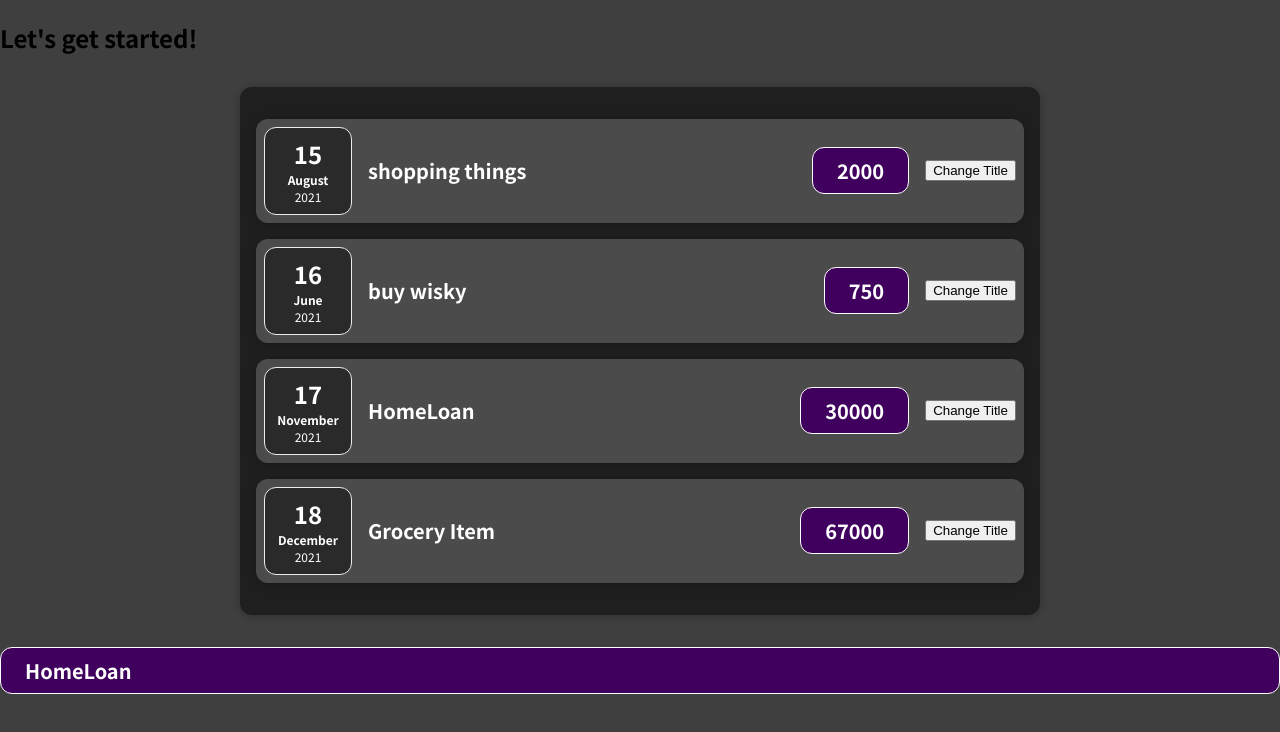
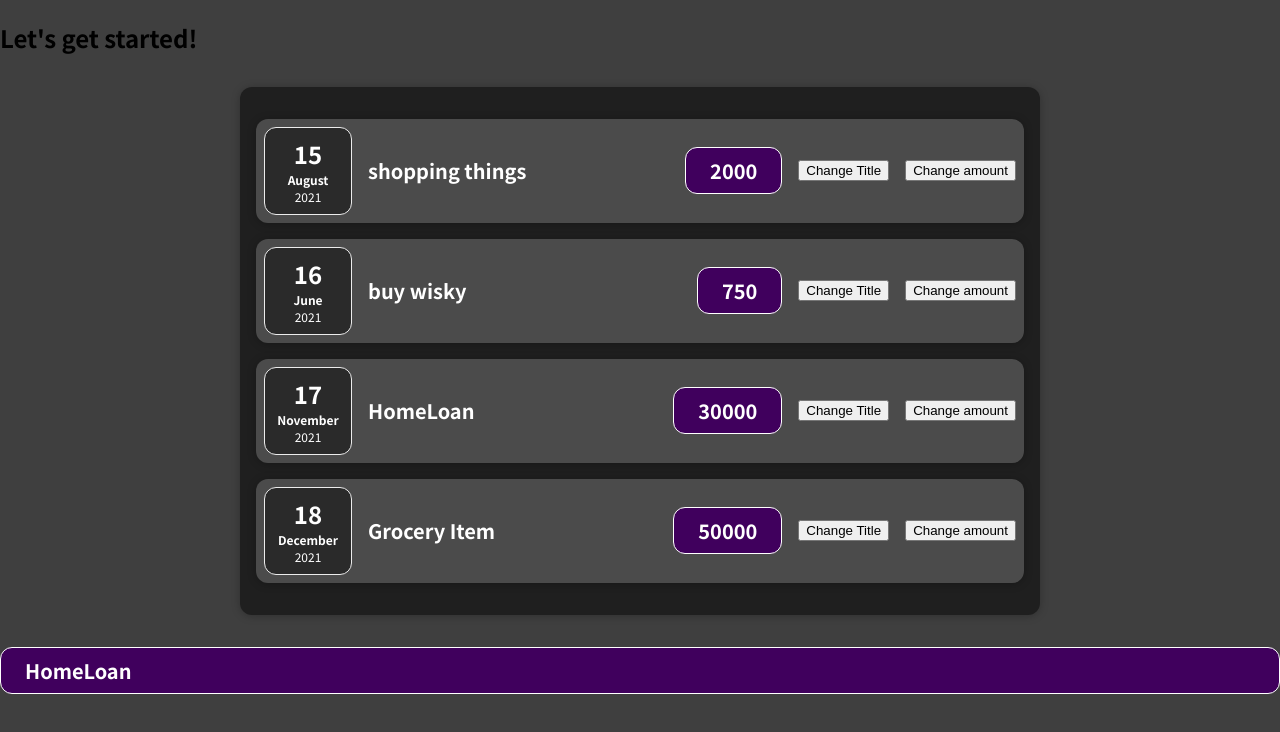
Before and after one commit to MohanRaj0310/React-Expense-Tracker, a React (Create React App) app: page / in a window 1280 px wide. Shown: the top 732 px of the page. Built offline with nearby package versions, Linux system fonts and the light colour scheme.

Commit message:
one of reactHook is being used to the change state usin useState()

```diff
--- a/src/App.js
+++ b/src/App.js
@@ -1,7 +1,7 @@
 import Expenses from "./components/Expenses/Expenses";
 
 const Template = function (props){
-  console.log(arguments)
+  // console.log(arguments)
   return (
     <div>
       <h1 className="expense-item__price">{props.title}</h1>
@@ -31,7 +31,7 @@ const App = () => {
     {
       id: 'e4',
       title: 'Grocery Item',
-      amount: 67000,
+      amount: 50000,
       date: new Date(2021, 11, 18)
     }
   ]
--- a/src/components/Expenses/ExpenseDate.js
+++ b/src/components/Expenses/ExpenseDate.js
@@ -4,7 +4,7 @@ const ExpenseDate = (props) => {
   const month = props.date.toLocaleString('en-gb', { month: 'long'})
   const day = props.date.toLocaleString('en-gb', {day: '2-digit'})
   const year = props.date.getFullYear()
-  console.log(props)//{date: Wed Jun 16 2021 00:00:00 GMT+0530 (India Standard Time)}..so on .......
+  // console.log(props)//{date: Wed Jun 16 2021 00:00:00 GMT+0530 (India Standard Time)}..so on .......
   return (
     <div className="expense-date">
       <div className="expense-date__day">{day}</div>
--- a/src/components/Expenses/ExpenseItem.js
+++ b/src/components/Expenses/ExpenseItem.js
@@ -5,20 +5,27 @@ import Card from '../UI/Card';
 
 const ExpenseItem = (props) => {
 
-  const [title, setTitle] = useState(props.title)
+  const [title, setTitle] = useState(props.title)//destructuring array
+  const clickHandler = () => {
+    setTitle('updated')
+    console.log(props)//default value
+    console.log(props.title)//default value
+    console.log(title)//updated value
+  }
 
-  const clickHandler = () => {
-    setTitle('Updated')
-    console.log(title)
+  const [amount, setAmount] = useState(props.amount)
+  const clickHandler2 = () => {
+    setAmount(10000)
   }
-  console.log(typeof title)
+
   return (
     <Card className="expense-item">
       <ExpenseDate date={props.date}/>
       <div className="expense-item__description">
         <h2>{title}</h2>
-        <div className="expense-item__price">{props.amount}</div>
+        <div className="expense-item__price">{amount}</div>
         <button onClick={clickHandler}>Change Title</button>
+        <button onClick={clickHandler2}>Change amount</button>
       </div>
     </Card>
   )
```
